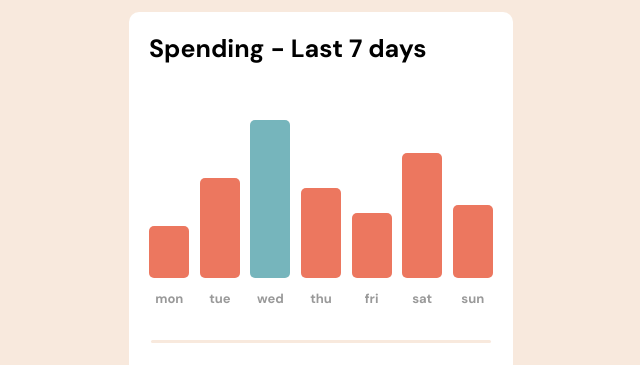
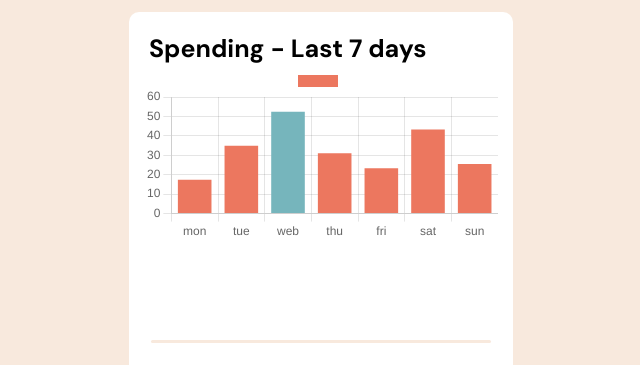
Before and after one commit to JRobera/Expenses-chart-component, a plain HTML site: page index.html in a window 1280 px wide. Shown: the part 182-547 px from the top of the page, without its empty margins (319-959 px from the left). Drawn offline with nearby package versions, Linux system fonts and the light colour scheme.

Commit message:
Tried to add dynamic chart

```diff
--- a/index.html
+++ b/index.html
@@ -34,15 +34,7 @@
 
     <h2>Spending - Last 7 days</h2>
     <div class="statictics">
-
-     <div class="barcon"> <p class="bar" id="mon"> </p> <span class="amount" id="amomon">$17.45</span> <span> mon</span></div>
-     <div class="barcon"> <p class="bar" id="tue"></p> <span class="amount" id="amotue">$34.91</span> <span> tue</span></div>
-     <div class="barcon"> <p class="bar" id="wed"></p> <span class="amount" id="amowed">$52.36</span> <span> wed</span></div>
-     <div class="barcon"> <p class="bar" id="thu"></p> <span class="amount" id="amothu">$31.07</span> <span> thu</span></div>
-     <div class="barcon"> <p class="bar" id="fri"></p> <span class="amount" id="amofri">$23.39</span> <span> fri</span></div>
-     <div class="barcon"> <p class="bar" id="sat"></p> <span class="amount" id="amosat">$43.28</span> <span> sat</span></div>
-     <div class="barcon"> <p class="bar" id="sun"></p> <span class="amount" id="amosun">$25.48</span> <span> sun</span></div>
-
+        <canvas id="myChart"></canvas>
 
     </div>
     <hr>
@@ -71,7 +63,71 @@
     Coded by <a href="#">R.A</a>.
   </div>
 </footer>
+<script src="https://cdn.jsdelivr.net/npm/chart.js"></script>
+<script>
+  const labels = [
+    'mon',
+    'tue',
+    'web',
+    'thu',
+    'fri',
+    'sat',
+    'sun'
+  ];
 
+  const data = {
+    labels: labels,
+    datasets: [{
+      label: "",
+      data: [17.45, 34.91, 52.36, 31.07, 23.39, 43.28, 25.48],
+        backgroundColor: [
+        "hsl(10, 79%, 65%)",
+        "hsl(10, 79%, 65%)",
+        "hsl(186, 34%, 60%)",
+        "hsl(10, 79%, 65%)",
+        "hsl(10, 79%, 65%)",
+        "hsl(10, 79%, 65%)",
+        "hsl(10, 79%, 65%)"
+
+        ],
+        hoverBackgroundColor: [
+          "hsla(10, 79%, 65%, 0.8)",
+          "hsla(10, 79%, 65%, 0.8)",
+          "hsla(186, 34%, 60%, 0.8)",
+          "hsla(10, 79%, 65%, 0.8)",
+          "hsl(10, 79%, 65%, 0.8)",
+          "hsl(10, 79%, 65%, 0.8)",
+          "hsl(10, 79%, 65%, 0.8)",
+        ]
+
+
+    }]
+  };
+
+  const config = {
+    type: 'bar',
+    data: data,
+    options: {
+      legend: {
+        display: false
+    },
+    tooltips: {
+        callbacks: {
+           label: function(tooltipItem) {
+                  return tooltipItem.yLabel;
+           }
+        }
+    }
+    }
+  };
+</script>
+
+<script>
+  const myChart = new Chart(
+    document.getElementById('myChart'),
+    config
+  );
+</script>
 
 </body>
 </html>
```
